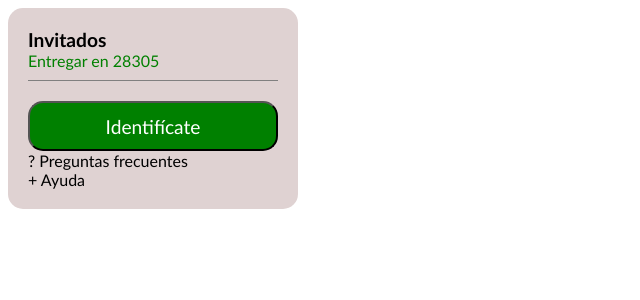
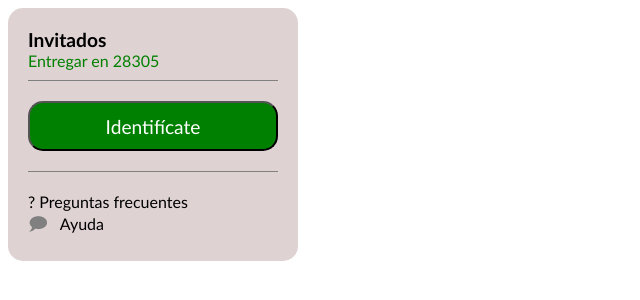
Before and after one commit to danielpardoc23/maquetacion-componente-tienda-online, a plain HTML site: page index.html in a window 1280 px wide. Shown: the whole page, without its empty margins (0-640 px from the left). Drawn offline with Linux system fonts and the light colour scheme.

Commit message:
Se añade división y bocadillo de ayuda

```diff
--- a/CSS/styles.css
+++ b/CSS/styles.css
@@ -36,4 +36,15 @@
     margin-top: 20px;
     height: 50px;
     font-size: larger;
+    margin-bottom: 20px;
 }
+
+.bocadillo{
+    color: grey;
+    font-size:large;
+}
+
+.ayudas{
+    padding-top:20px;
+    border-top:1px solid grey;
+}
--- a/index.html
+++ b/index.html
@@ -20,9 +20,9 @@
         <div class="boton">
             <button>Identifícate</button>
         </div>
-        <div>
-            <div><spam>? Preguntas frecuentes</spam></div>
-            <div><spam>+ Ayuda</spam></div>
+        <div class="ayudas">
+            <div><span>? Preguntas frecuentes</span></div>
+            <div><span><span class="bocadillo">&#x1f5e9;</span>&nbsp;&nbsp; Ayuda</span></div>
         </div>
     </div>
 </body>
```
